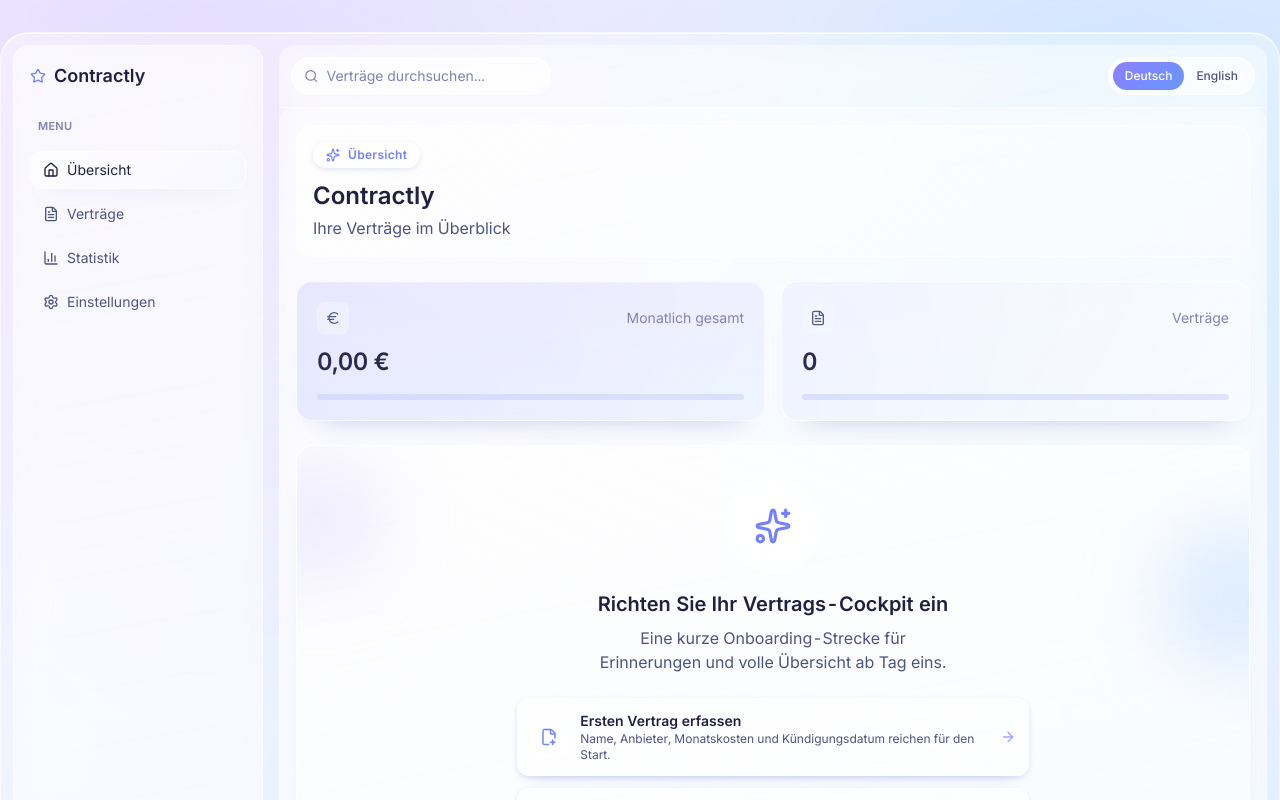
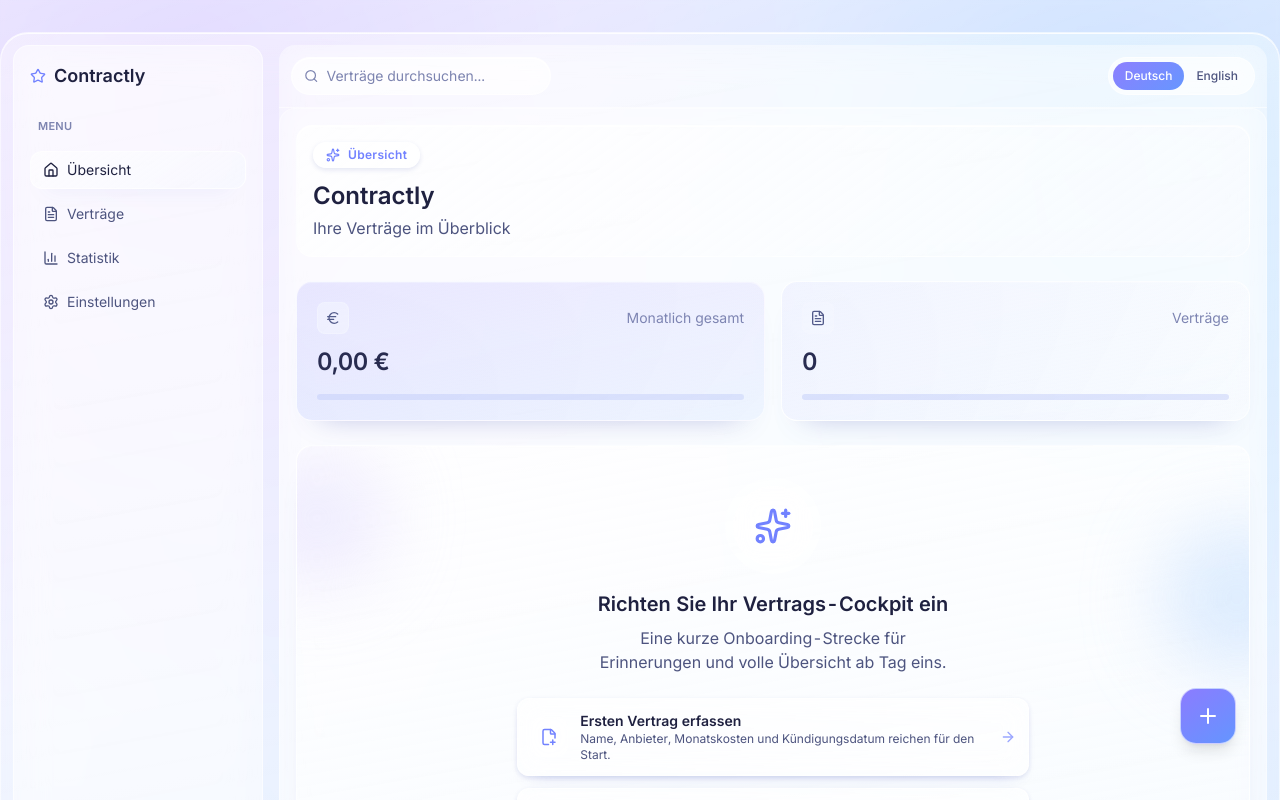
Before and after one commit to TobiasRe/Contractly, a SvelteKit app: page / in a window 1280 px wide. Shown: the top 800 px of the page. Built offline with nearby package versions, Linux system fonts and the light colour scheme.

Commit message:
fix: fab positioning

```diff
--- a/src/routes/+layout.svelte
+++ b/src/routes/+layout.svelte
@@ -113,14 +113,18 @@
 			<div class="min-h-screen pb-20 md:pb-6 content-safe-bottom">
 				<slot />
 			</div>
+		</section>
+	</div>
 
+	<div class="pointer-events-none fixed bottom-0 left-0 right-0 z-40 md:bottom-8">
+		<div class="mx-auto w-full max-w-[1280px] px-4 md:px-8">
 			<a
 				href={withBase('/contracts/new')}
-				class="floating-add-btn mobile-fab-offset fixed bottom-20 right-4 z-40 flex h-14 w-14 items-center justify-center rounded-2xl text-white shadow-lg transition-all active:scale-95 md:absolute md:bottom-6 md:right-6"
+				class="floating-add-btn mobile-fab-offset pointer-events-auto absolute right-4 flex h-14 w-14 items-center justify-center rounded-2xl text-white shadow-lg transition-all active:scale-95 md:right-[2.75rem]"
 			>
 				<Plus size={24} />
 			</a>
-		</section>
+		</div>
 	</div>
 </div>
 
```
